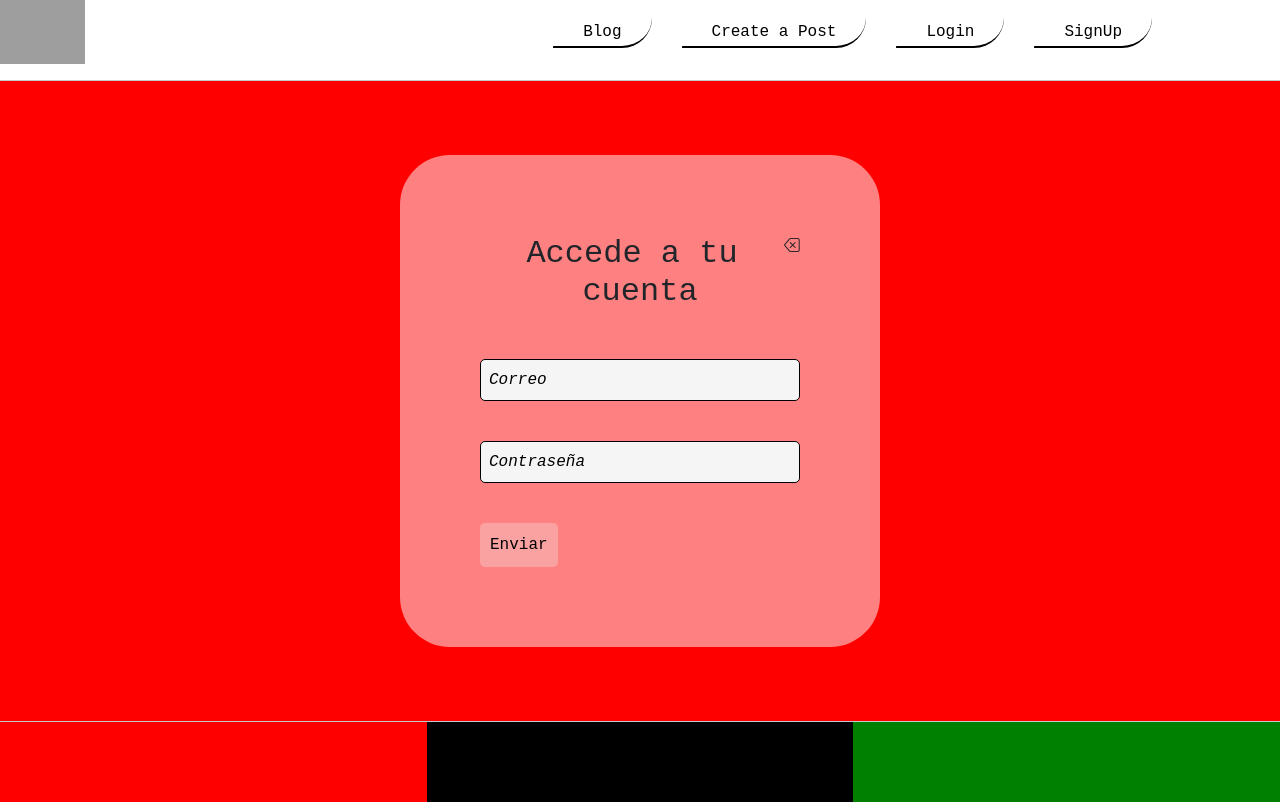
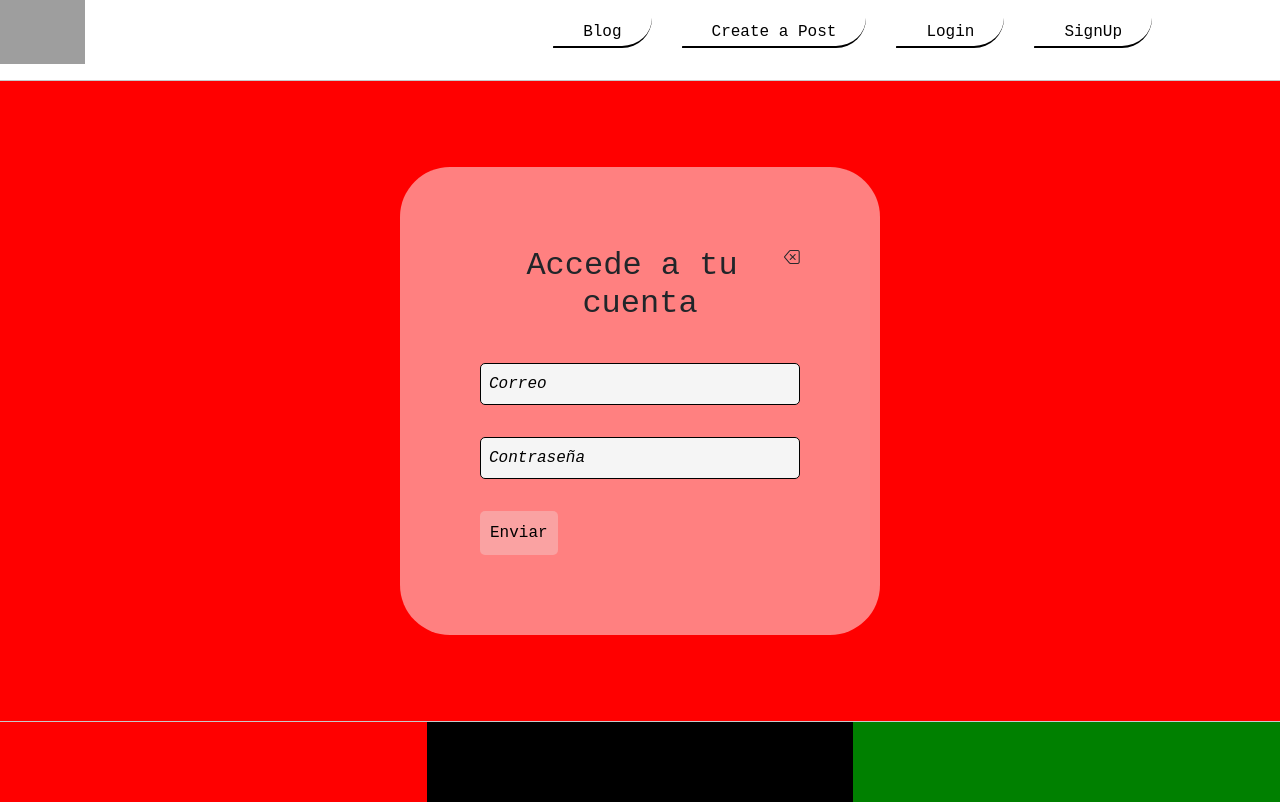
Before and after one commit to jefflealarrom/proyectoAngular, an Angular app: page /login in a window 1280 px wide. Built offline with nearby package versions, Linux system fonts and the light colour scheme; grey boxes are pictures that could not be loaded.

Commit message:
feat(LC: CSS)

```diff
--- a/src/app/components/login/login.component.css
+++ b/src/app/components/login/login.component.css
@@ -12,7 +12,7 @@
 
   h2 {
       text-align: center;
-      padding-bottom: 40px;
+      padding-bottom: 2rem;
   }
 
   .formularios {
@@ -32,10 +32,9 @@
 
     .form-group {
       position: relative;
-      margin-bottom: 40px;
+      margin-bottom: 2rem;
     }
 
-    input[type="text"],
     input[type="email"],
     input[type="password"] {
       width: 100%;
@@ -52,7 +51,6 @@
     }
 
     .small {
-      padding: 5px;
       position: absolute;
     }
 
```
